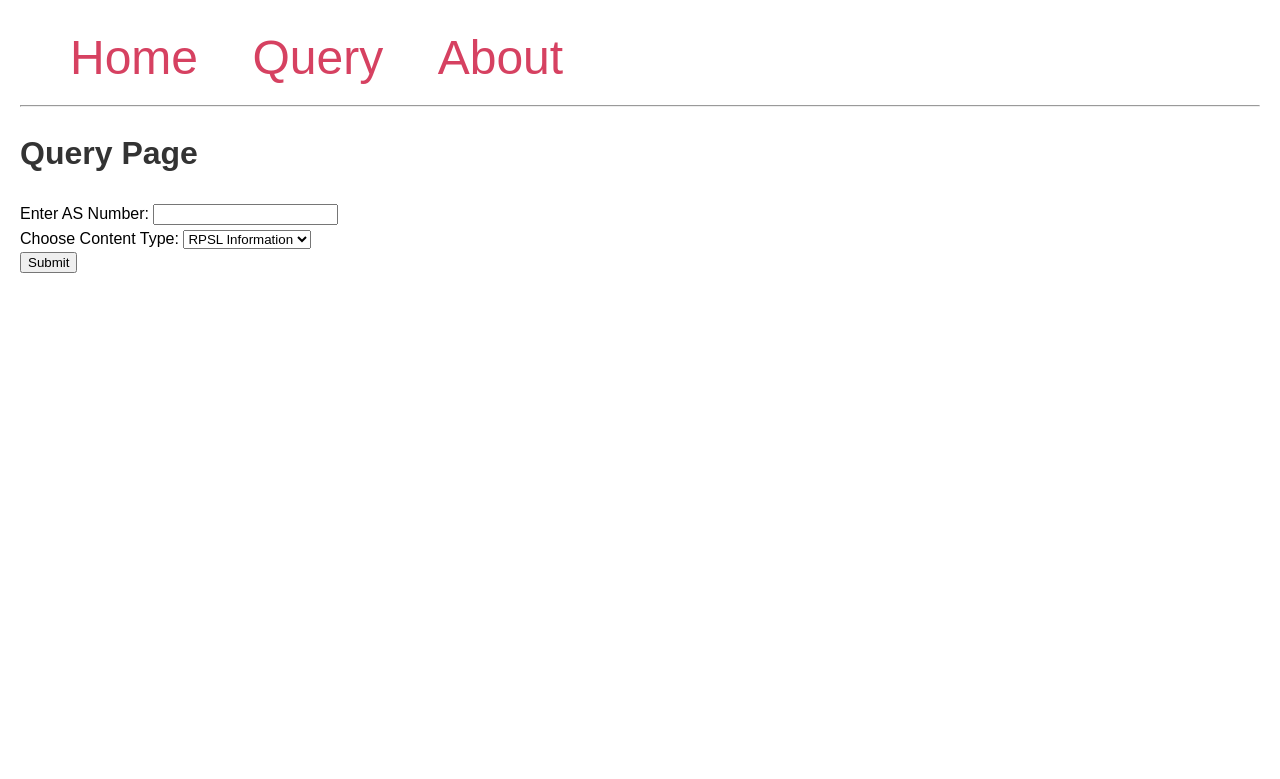
After one commit to SichangHe/internet_route_verification_server, a Python web app: template flask_RestAPI/templates/query_page.html in a window 1280 px wide. The commit adds this page. Shown: the top 779 px of the page. Run offline with Jinja, Linux system fonts and the light colour scheme; the template is opened without the code that fills it, so the values that code supplies are empty.

Commit message:
random modify

```diff
--- a/flask_RestAPI/templates/base.html
+++ b/flask_RestAPI/templates/base.html
@@ -27,7 +27,7 @@
 <body>
     <nav>
         <a href="{{ url_for('index') }}">Home</a>
-        <a href="{{ url_for('query_as_set') }}">Query AS Set</a>
+        <a href="{{ url_for('query_page') }}">Query</a>
         <a href="{{url_for('About')}}">About</a>
     </nav>
     <hr>
--- /dev/null
+++ b/flask_RestAPI/templates/query_page.html
@@ -0,0 +1,42 @@
+</html>
+{% extends 'base.html' %}
+
+{% block content %}
+<style>
+    body {
+        font-family: 'Arial', sans-serif;
+        line-height: 1.6;
+        margin: 20px;
+    }
+
+    h1, h2 {
+        color: #333;
+    }
+
+    p {
+        color: #555;
+    }
+
+    ul {
+        list-style-type: square;
+        margin-left: 20px;
+        color: #777;
+    }
+</style>
+<body>
+    <h1>Query Page</h1>
+    <form method="post" action="{{ url_for('query_page') }}">
+        <label for="as_num">Enter AS Number:</label>
+        <input type="number" id="as_num" name="as_num" required>
+        <br>
+        <label for="content_type">Choose Content Type:</label>
+        <select id="content_type" name="content_type" required>
+            <option value="rpsl">RPSL Information</option>
+            <option value="routes">Routes</option>
+            <option value="reports">Reports</option>
+        </select>
+        <br>
+        <button type="submit">Submit</button>
+    </form>
+</body>
+{% endblock %}
```
Also changed, not shown: flask_RestAPI/app.py (+48 -33 lines), flask_RestAPI/templates/query_result.html (renamed from flask_RestAPI/templates/query_as_set.html, +9 -2 lines).
